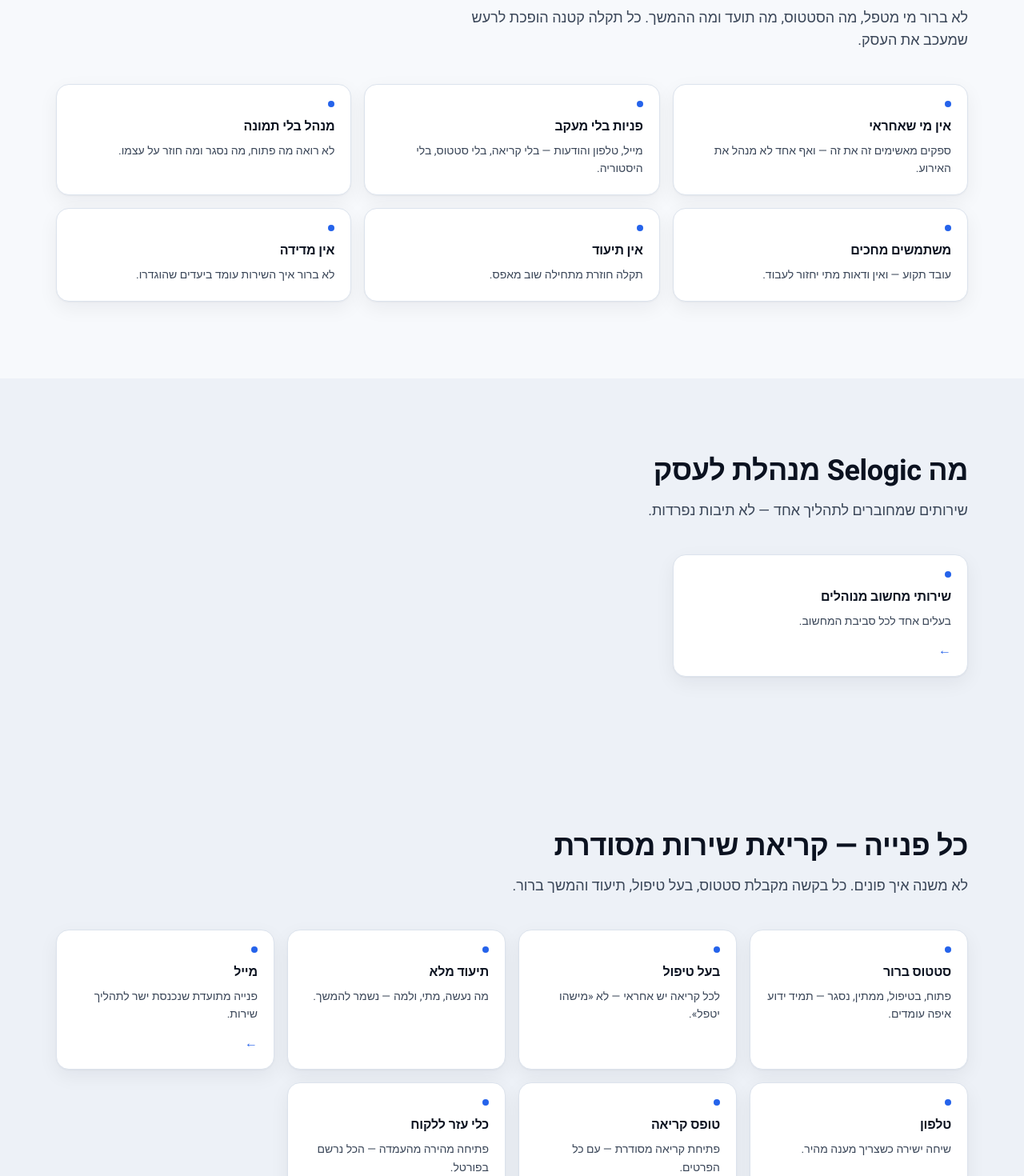
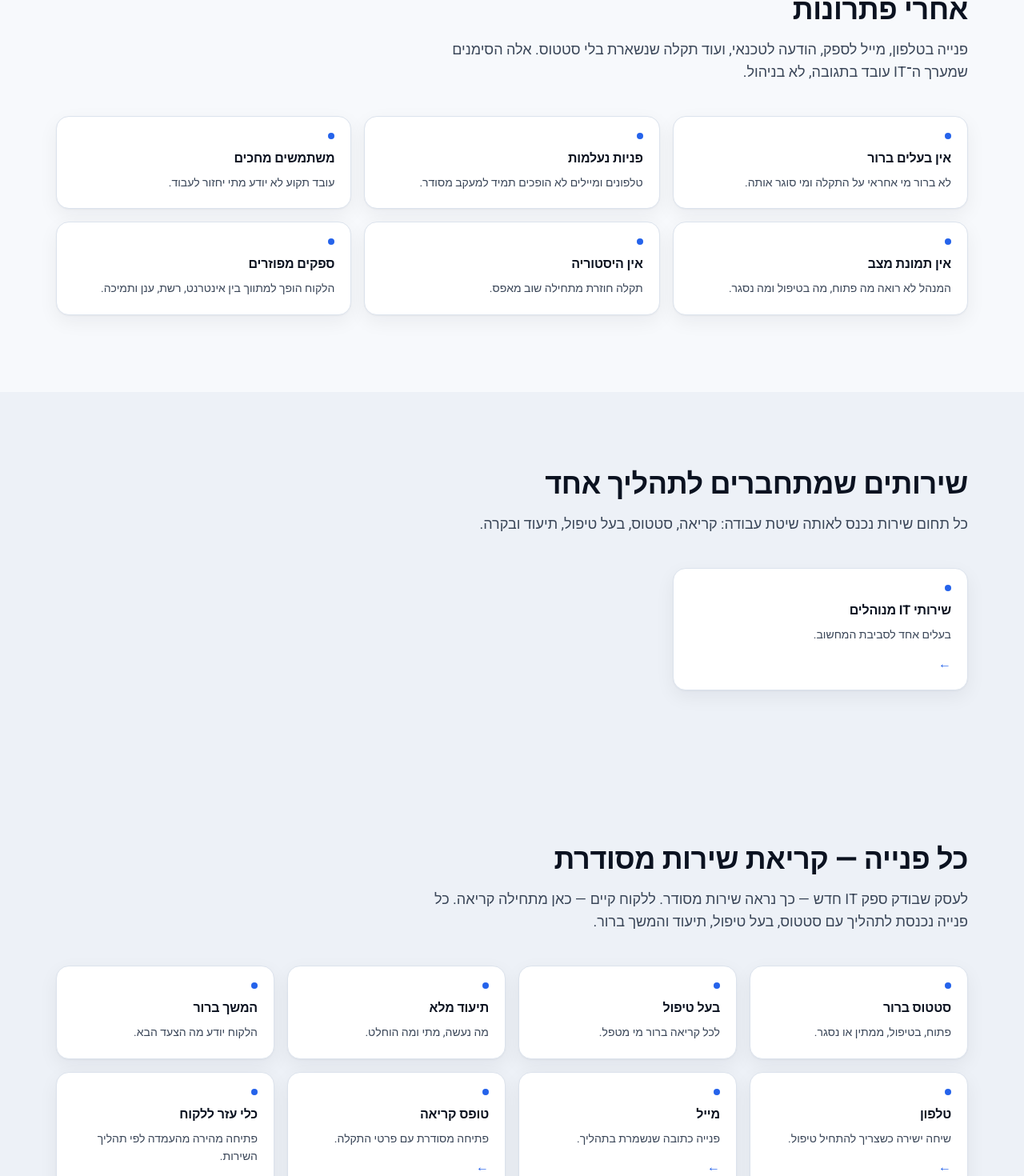
Before and after one commit to doron10-dev/selogic-website, a Next.js app: page / in a window 1280 px wide. Shown: the part 1012-2482 px from the top of the page at 80% size. Built offline with nearby package versions, Linux system fonts and the light colour scheme.

Commit message:
content: finalize homepage copy for local studio
Co-authored-by: Cursor <cursoragent@cursor.com>

```diff
--- a/src/data/home.ts
+++ b/src/data/home.ts
@@ -4,9 +4,9 @@ import { siteUrls } from "@/data/contact";
 import { neutralSlaItems, portalFeatureTiles } from "@/data/shared";
 
 export const hero = {
-  eyebrow: "חברת IT בוטיק",
-  title: "מחשוב שעובד — עם מי שמכיר את העסק",
-  body: "Selogic מנהלת לעסקים את המחשוב, התמיכה והבקרה. כל פנייה הופכת לקריאת שירות עם סטטוס, בעל טיפול ותיעוד. מנהלים רואים הכל בפורטל — בלי לרדוף אחרי עדכונים.",
+  eyebrow: "חברת IT בוטיק לעסקים",
+  title: "IT מנוהל עם קריאות, סטטוס ושקיפות למנהל",
+  body: "Selogic מנהלת לעסק את סביבת ה־IT: תמיכה, משתמשים, תשתיות, ספקים ותיעוד. כל פנייה הופכת לקריאת שירות עם בעל טיפול, סטטוס, SLA והיסטוריה בפורטל לקוחות.",
   primaryCta: { label: "קבעו שיחת אבחון", href: siteUrls.contactDiagnosis },
   secondaryCta: { label: "פתחו קריאת שירות", href: siteUrls.technicalSupport },
   highlights: [
@@ -27,67 +27,80 @@ export const heroBoard = {
 };
 
 export const painPoints = {
-  title: "כשאין בעלים למחשוב — הכל נתקע",
-  body: "לא ברור מי מטפל, מה הסטטוס, מה תועד ומה ההמשך. כל תקלה קטנה הופכת לרעש שמעכב את העסק.",
+  title: "כשאין בעלים ל־IT, העסק מתחיל לרדוף אחרי פתרונות",
+  body: "פנייה בטלפון, מייל לספק, הודעה לטכנאי, ועוד תקלה שנשארת בלי סטטוס. אלה הסימנים שמערך ה־IT עובד בתגובה, לא בניהול.",
   items: [
-    { title: "אין מי שאחראי", body: "ספקים מאשימים זה את זה — ואף אחד לא מנהל את האירוע." },
-    { title: "פניות בלי מעקב", body: "מייל, טלפון והודעות — בלי קריאה, בלי סטטוס, בלי היסטוריה." },
-    { title: "מנהל בלי תמונה", body: "לא רואה מה פתוח, מה נסגר ומה חוזר על עצמו." },
-    { title: "משתמשים מחכים", body: "עובד תקוע — ואין ודאות מתי יחזור לעבוד." },
-    { title: "אין תיעוד", body: "תקלה חוזרת מתחילה שוב מאפס." },
-    { title: "אין מדידה", body: "לא ברור איך השירות עומד ביעדים שהוגדרו." },
+    { title: "אין בעלים ברור", body: "לא ברור מי אחראי על התקלה ומי סוגר אותה." },
+    { title: "פניות נעלמות", body: "טלפונים ומיילים לא הופכים תמיד למעקב מסודר." },
+    { title: "משתמשים מחכים", body: "עובד תקוע לא יודע מתי יחזור לעבוד." },
+    { title: "אין תמונת מצב", body: "המנהל לא רואה מה פתוח, מה בטיפול ומה נסגר." },
+    { title: "אין היסטוריה", body: "תקלה חוזרת מתחילה שוב מאפס." },
+    { title: "ספקים מפוזרים", body: "הלקוח הופך למתווך בין אינטרנט, רשת, ענן ותמיכה." },
+  ],
+};
+
+export const managedItSolution = {
+  title: "שירותי IT מנוהלים עם כתובת אחת אחראית",
+  body: "Selogic מרכזת את סביבת המחשוב של העסק לתהליך שירות אחד: משתמשים, הרשאות, מחשבים, רשתות, ספקים, תמיכה, תיעוד ובקרה.",
+  items: [
+    {
+      title: "שירותי IT מנוהלים",
+      body: "בעלים אחד לסביבת המחשוב, מהפנייה הראשונה ועד סגירת הקריאה.",
+      href: "/managed-it-services",
+    },
   ],
 };
 
 export const serviceProcess = {
   title: "כל פנייה — קריאת שירות מסודרת",
-  body: "לא משנה איך פונים. כל בקשה מקבלת סטטוס, בעל טיפול, תיעוד והמשך ברור.",
+  body: "לעסק שבודק ספק IT חדש — כך נראה שירות מסודר. ללקוח קיים — כאן מתחילה קריאה. כל פנייה נכנסת לתהליך עם סטטוס, בעל טיפול, תיעוד והמשך ברור.",
   items: [
-    { title: "סטטוס ברור", body: "פתוח, בטיפול, ממתין, נסגר — תמיד ידוע איפה עומדים." },
-    { title: "בעל טיפול", body: "לכל קריאה יש אחראי — לא «מישהו יטפל»." },
-    { title: "תיעוד מלא", body: "מה נעשה, מתי, ולמה — נשמר להמשך." },
+    { title: "סטטוס ברור", body: "פתוח, בטיפול, ממתין או נסגר." },
+    { title: "בעל טיפול", body: "לכל קריאה ברור מי מטפל." },
+    { title: "תיעוד מלא", body: "מה נעשה, מתי ומה הוחלט." },
+    { title: "המשך ברור", body: "הלקוח יודע מה הצעד הבא." },
   ],
 };
 
 export const channels = {
   title: "איך פונים אלינו",
-  body: "מייל, טלפון או טופס קריאה. כל פנייה נכנסת לאותו תהליך — עם סטטוס, בעל טיפול ותיעוד בפורטל.",
+  body: "טלפון, מייל, טופס קריאה או כלי עזר ללקוח — כולם נכנסים לאותו תהליך שירות.",
   items: [
-    { title: "מייל", body: "פנייה מתועדת שנכנסת ישר לתהליך שירות.", href: siteUrls.contact },
-    { title: "טלפון", body: "שיחה ישירה כשצריך מענה מהיר.", href: siteUrls.contact },
-    { title: "טופס קריאה", body: "פתיחת קריאה מסודרת — עם כל הפרטים.", href: siteUrls.technicalSupport },
-    { title: "כלי עזר ללקוח", body: "פתיחה מהירה מהעמדה — הכל נרשם בפורטל.", href: siteUrls.clientPortal },
+    { title: "טלפון", body: "שיחה ישירה כשצריך להתחיל טיפול.", href: siteUrls.contact },
+    { title: "מייל", body: "פנייה כתובה שנשמרת בתהליך.", href: siteUrls.contact },
+    { title: "טופס קריאה", body: "פתיחה מסודרת עם פרטי התקלה.", href: siteUrls.technicalSupport },
+    { title: "כלי עזר ללקוח", body: "פתיחה מהירה מהעמדה לפי תהליך השירות.", href: siteUrls.clientPortal },
   ],
 };
 
 export const portal = {
-  title: "פורטל שמוריד את חוסר הוודאות",
-  body: "מנהל רואה את כל קריאות הארגון — פתוחות, סגורות, SLA ותקלות חוזרות. משתמש רואה את הקריאות שלו, הסטטוס וההיסטוריה. פחות «מה קורה?» — יותר שליטה.",
+  title: "פורטל לקוחות שמוריד את חוסר הוודאות",
+  body: "מנהל רואה את כל קריאות הארגון: מה פתוח, מה בטיפול, מה ממתין ומה נסגר. משתמש רואה את הקריאות שלו, הסטטוס, העדכונים וההיסטוריה.",
   manager: {
     title: "מנהל / בעלים",
-    desc: "כל הקריאות · סטטוסים · בעל טיפול · SLA · תקלות חוזרות · היסטוריה מלאה",
+    desc: "כל הקריאות, סטטוסים, בעל טיפול, SLA, היסטוריה ונושאים שחוזרים על עצמם.",
   },
   user: {
     title: "משתמש",
-    desc: "הקריאות שלי · סטטוס · עדכונים · מה תועד · מה ההמשך",
+    desc: "הקריאות שלי, מה הסטטוס, מה תועד ומה ההמשך.",
   },
 };
 
 export const slaMetrics = {
-  title: "שירות שנמדד — בלי להמציא מספרים",
-  body: "שירות שנמדד לפי SLA, סטטוס, תיעוד והיסטוריית טיפול. המדדים מוצגים בפורטל לפי יעדים שהוגדרו יחד — לא מספרים שיווקיים.",
+  title: "שירות שנמדד לפי SLA, סטטוס ותיעוד",
+  body: "שירות שנמדד לפי SLA, סטטוס, תיעוד והיסטוריית טיפול. כל קריאה מקבלת בעל טיפול והיסטוריה, לפי יעדים שמוגדרים יחד.",
   items: neutralSlaItems,
 };
 
 export const comparison = {
   title: "בוטיק לא אומר פחות מקצועי",
-  body: "חברת בוטיק אומרת קשר אישי, היכרות עם העסק, פחות בירוקרטיה — ויכולת להגיב מהר. Selogic עובדת עם מערכות, תיעוד ובקרה — כמו מערך IT גדול, רק קרוב יותר.",
+  body: "Selogic משלבת היכרות אישית עם תהליך שירות מסודר. לא מוקד אנונימי ולא טיפול נקודתי בלבד, אלא שותף IT שמכיר את העסק ומנהל את השירות דרך קריאות, פורטל, SLA ובקרה.",
   columns: [
-    { title: "טכנאי מזדמן", body: "מגיע כשקוראים. אין תהליך, אין תיעוד, אין מדידה.", highlight: false },
-    { title: "ספק גדול", body: "מערך רחב — אבל נציג אחר בכל פעם, ופחות היכרות עם העסק.", highlight: false },
+    { title: "טכנאי מזדמן", body: "נותן מענה נקודתי כשצריך, אבל לרוב חסרים תהליך, היסטוריה ומדידה.", highlight: false },
+    { title: "ספק IT גדול", body: "נותן מערך רחב, אבל לא תמיד יש קשר אישי והיכרות רציפה עם העסק.", highlight: false },
     {
       title: "Selogic",
-      body: "יחס אישי · מי מטפל · מה הסטטוס · מה תועד · פורטל · SLA · Selogic Control Tower",
+      body: "שירות בוטיק עם קריאות מסודרות, פורטל לקוחות, SLA ותיעוד תפעולי.",
       highlight: true,
     },
   ],
@@ -95,100 +108,100 @@ export const comparison = {
 
 export const techStack = {
   title: "מערכת הבקרה התפעולית של Selogic",
-  body: "Selogic Control Tower והמערכות סביבו נותנים ערך עסקי: סדר, שקיפות, מדידה ושליטה. לא רשימת כלים — תהליך שירות שלם.",
+  body: "Selogic Control Tower והמערכות סביבו מחברים קריאות, ניטור, תיעוד ודוחות לתהליך שירות אחד. המטרה היא לתת למנהל שליטה במה שקורה ב־IT.",
   items: [
-    { name: "Zendesk", desc: "כל פנייה = קריאה. מי מטפל, מה הסטטוס, מה ההיסטוריה." },
-    { name: "Atera", desc: "ניטור שמאפשר לטפל לפני שהמשתמש נתקע." },
-    { name: "IT Glue", desc: "תיעוד סביבה — כדי שלא נתחיל מאפס בכל תקלה." },
+    { name: "Zendesk", desc: "כל פנייה הופכת לקריאה עם סטטוס והיסטוריה." },
+    { name: "Atera", desc: "ניטור שמאפשר לזהות תקלות לפני שהן מתרחבות." },
+    { name: "IT Glue", desc: "תיעוד סביבה כדי לא להתחיל מאפס." },
     { name: "Priority", desc: "חיבור לתהליכים עסקיים כשצריך." },
-    { name: "Microsoft 365", desc: "סביבת עבודה מסודרת — משתמשים, הרשאות, דואר." },
-    { name: "Power BI", desc: "דוחות למנהל — מה קורה בשירות ובתשתית." },
-    { name: "Selogic Control Tower", desc: "מבט-על תפעולי — קריאות, ניטור, מדדים." },
+    { name: "Microsoft 365", desc: "ניהול משתמשים, הרשאות ודואר." },
+    { name: "Power BI", desc: "דוחות שמסבירים מה קורה בשירות." },
+    { name: "Selogic Control Tower", desc: "מבט תפעולי על קריאות, ניטור ומדדים." },
   ],
 };
 
 export const workflow = {
   title: "איך מתחילים לעבוד יחד",
-  body: "מהיכרות ועד שירות שוטף — עם תהליך ברור בכל שלב.",
+  body: "מתחילים בהיכרות ומיפוי, ואז בונים תהליך שירות שמתאים לעסק: ערוצי פנייה, פורטל, SLA, תיעוד ובקרה שוטפת.",
   steps: [
     { n: 1, title: "שיחת היכרות", body: "מבינים את העסק, המשתמשים והכאבים." },
-    { n: 2, title: "מיפוי ראשוני", body: "סביבה, סיכונים, ספקים ופערי תיעוד." },
-    { n: 3, title: "הקמת שירות", body: "פורטל, SLA, ערוצי פנייה ותיעוד." },
-    { n: 4, title: "ניהול שוטף", body: "קריאות, טיפול, עדכונים — הכל בפורטל." },
-    { n: 5, title: "בקרה ושיפור", body: "מדדים, נושאים חוזרים ושיפורים." },
+    { n: 2, title: "מיפוי ראשוני", body: "בודקים סביבה, ספקים, הרשאות ופערי תיעוד." },
+    { n: 3, title: "הקמת שירות", body: "מגדירים פורטל, SLA וערוצי פנייה." },
+    { n: 4, title: "ניהול שוטף", body: "מטפלים בקריאות, מתעדים ומעדכנים." },
+    { n: 5, title: "בקרה ושיפור", body: "מזהים תקלות חוזרות ומשפרים את התהליך." },
   ],
 };
 
 export const beforeAfter = {
   title: "לפני ואחרי Selogic",
   body: "מה משתנה כשיש בעלים אחד למחשוב.",
-  before: { title: "לפני", body: "לא ברור מי מטפל · אין סטטוס · אין תיעוד · אין מדידה" },
-  after: { title: "אחרי", body: "קריאות מסודרות · פורטל · SLA · היסטוריה · בעל טיפול ברור" },
+  before: { title: "לפני", body: "לא ברור מי מטפל, מה הסטטוס ומה תועד." },
+  after: { title: "אחרי", body: "קריאה מסודרת, בעל טיפול, היסטוריה ופורטל שמציג מה ההמשך." },
 };
 
 export const services = {
-  title: "מה Selogic מנהלת לעסק",
-  body: "שירותים שמחוברים לתהליך אחד — לא תיבות נפרדות.",
+  title: "שירותים שמתחברים לתהליך אחד",
+  body: "כל תחום שירות נכנס לאותה שיטת עבודה: קריאה, סטטוס, בעל טיפול, תיעוד ובקרה.",
   items: [
-    { title: "שירותי מחשוב מנוהלים", body: "בעלים אחד לכל סביבת המחשוב.", href: "/managed-it-services" },
+    { title: "שירותי IT מנוהלים", body: "בעלים אחד לסביבת המחשוב.", href: "/managed-it-services" },
     { title: "תמיכה טכנית", body: "קריאות עם סטטוס, תיעוד והמשך.", href: "/technical-support" },
-    { title: "אבטחת מידע וסייבר", body: "הגנה מעשית — הרשאות, עדכונים, גיבוי.", href: "/solutions/cybersecurity" },
-    { title: "גיבוי והתאוששות", body: "מדיניות, בדיקות שחזור, המשכיות.", href: "/solutions/backup-and-recovery" },
-    { title: "Microsoft 365 וענן", body: "משתמשים, דואר, הרשאות — מסודר.", href: "/solutions/microsoft-365-and-cloud" },
-    { title: "רשתות ותקשורת", body: "חיבור יציב, חומות אש, תיאום ספקים.", href: "/solutions/networks-and-communication" },
-    { title: "מערכות מידע ובקרה", body: "תיעוד, דיווח, Selogic Control Tower.", href: "/information-systems-and-control" },
-    { title: "פורטל לקוחות", body: "מנהל רואה הכל · משתמש רואה שלו.", href: siteUrls.clientPortal },
-    { title: "תמיכה מרחוק", body: "חיבור מסודר — רק לאחר תיאום.", href: siteUrls.remoteSupport },
+    { title: "אבטחת מידע וסייבר", body: "הרשאות, גישה ועדכונים שמנוהלים בצורה מסודרת.", href: "/solutions/cybersecurity" },
+    { title: "גיבוי והתאוששות", body: "מדיניות, ניטור ובדיקות שחזור לפי צרכי העסק.", href: "/solutions/backup-and-recovery" },
+    { title: "Microsoft 365 וענן", body: "משתמשים, דואר, קבצים והרשאות במקום אחד.", href: "/solutions/microsoft-365-and-cloud" },
+    { title: "רשתות ותקשורת", body: "אינטרנט, Wi‑Fi, חומות אש ותיאום מול ספקים.", href: "/solutions/networks-and-communication" },
+    { title: "מערכות ובקרה", body: "מערכת בקרה תפעולית לקריאות, תיעוד ודוחות.", href: "/information-systems-and-control" },
+    { title: "פורטל לקוחות", body: "המנהל רואה הכל, המשתמש רואה שלו.", href: siteUrls.clientPortal },
+    { title: "תמיכה מרחוק", body: "חיבור מסודר רק לאחר תיאום.", href: siteUrls.remoteSupport },
   ],
 };
 
 export const audience = {
   title: "למי Selogic מתאימה",
-  body: "לעסקים שרוצים שקט תפעולי, שקיפות ושותף IT שמרגיש אחראי.",
+  body: "לעסקים שרוצים שותף IT קבוע, תהליך ברור ושקיפות למנהל, בלי להקים צוות IT פנימי.",
   items: [
-    { title: "משרדים", body: "סביבה יציבה, תמיכה מסודרת." },
-    { title: "מרפאות", body: "רציפות שירות ורגישות גבוהה." },
-    { title: "מפעלים", body: "תפעול בלי עצירות מיותרות." },
-    { title: "חברות שירות", body: "מענה מהיר עם תיעוד." },
-    { title: "עסקים בצמיחה", body: "תשתית שגדלה עם העסק." },
-    { title: "מידע רגיש", body: "הרשאות, גיבוי, תיעוד." },
+    { title: "משרדים", body: "תמיכה מסודרת לעובדים וסביבת עבודה יציבה." },
+    { title: "מרפאות", body: "רציפות עבודה, הרשאות ותיעוד בסביבה רגישה." },
+    { title: "מפעלים", body: "תשתיות, ספקים ומשתמשים שצריכים תיאום אחד." },
+    { title: "חברות שירות", body: "מענה מהיר עם סטטוס והיסטוריה." },
+    { title: "עסקים בצמיחה", body: "תהליך IT שגדל עם העסק." },
+    { title: "עסקים עם מידע רגיש", body: "הרשאות, גיבוי ותיעוד כחלק מהשירות." },
   ],
 };
 
 export const faq = {
   title: "שאלות נפוצות",
-  body: "תשובות ישירות — לפני שמתחילים.",
+  body: "תשובות קצרות לפני שמתחילים שיחת אבחון.",
   items: [
     {
       q: "איך פותחים קריאת שירות?",
-      a: "במייל, בטלפון או בטופס באתר. כל פנייה הופכת לקריאה עם סטטוס, בעל טיפול ותיעוד בפורטל.",
+      a: "בטלפון, במייל, בטופס קריאה או בכלי עזר ללקוח. כל פנייה נכנסת לתהליך עם סטטוס, בעל טיפול ותיעוד.",
     },
     {
-      q: "מה רואה מנהל בפורטל?",
-      a: "כל קריאות הארגון — פתוחות, סגורות, SLA, תקלות חוזרות והיסטוריית טיפול.",
+      q: "מה מנהל רואה בפורטל?",
+      a: "מנהל רואה את כל קריאות הארגון, הסטטוס, היסטוריית הטיפול ועמידה ב־SLA שהוגדר. המטרה היא לדעת מה פתוח ומה ההמשך בלי לרדוף אחרי עדכונים.",
     },
     {
       q: "מה רואה משתמש?",
-      a: "רק את הקריאות שלו — סטטוס, עדכונים, מה תועד ומה ההמשך.",
+      a: "משתמש רואה את הקריאות שלו בלבד. הוא יכול להבין מה הסטטוס, מה תועד ומה צפוי בהמשך.",
     },
     {
       q: "איך השירות נמדד?",
-      a: "לפי SLA, סטטוס, תיעוד והיסטוריה — בפורטל, לפי יעדים שהוגדרו יחד. בלי מספרים שיווקיים.",
+      a: "לפי SLA, סטטוס, תיעוד והיסטוריית טיפול. לא משתמשים במספרים שיווקיים לפני שמגדירים יחד יעדי שירות אמיתיים.",
     },
     {
       q: "מה ההבדל מספק גדול?",
-      a: "יחס אישי והיכרות עם העסק — יחד עם תהליכים, פורטל, תיעוד ומדידה.",
+      a: "ספק גדול יכול לתת מערך רחב. Selogic מתמקדת בשירות בוטיק שמכיר את העסק, עם תהליך, פורטל ותיעוד מסודר.",
     },
     {
       q: "מה כולל אבחון ראשוני?",
-      a: "שיחת היכרות, מיפוי כאבים ובדיקת סביבה — והמלצה לתהליך שירות.",
+      a: "שיחה להבנת העסק, המשתמשים והכאבים המרכזיים. לאחר מכן אפשר למפות את הסביבה ולהציע תהליך שירות מתאים.",
     },
   ],
 };
 
 export const finalCta = {
-  title: "רוצים להבין איפה ה-IT של העסק עומד?",
-  body: "נבנה יחד תמונת מצב ראשונית — ונראה איך תהליך שירות מסודר נראה אצלכם.",
-  primary: { label: "קבעו שיחת אבחון", href: siteUrls.contactDiagnosis, sub: "שיחה ראשונית — בלי התחייבות." },
-  secondary: { label: "פתחו קריאת שירות", href: siteUrls.technicalSupport, sub: "כבר לקוח? פתחו קריאה." },
+  title: "רוצים לדעת איפה ה־IT של העסק עומד?",
+  body: "נתחיל בשיחת אבחון קצרה: נבין מה קורה היום, איפה הפערים, ואיך תהליך שירות מסודר יכול להיראות אצלכם.",
+  primary: { label: "קבעו שיחת אבחון", href: siteUrls.contactDiagnosis, sub: "מתאים לעסק שרוצה לבנות שירות IT מנוהל." },
+  secondary: { label: "פתחו קריאת שירות", href: siteUrls.technicalSupport, sub: "כבר לקוחות? התחילו קריאה מסודרת." },
 };
```
